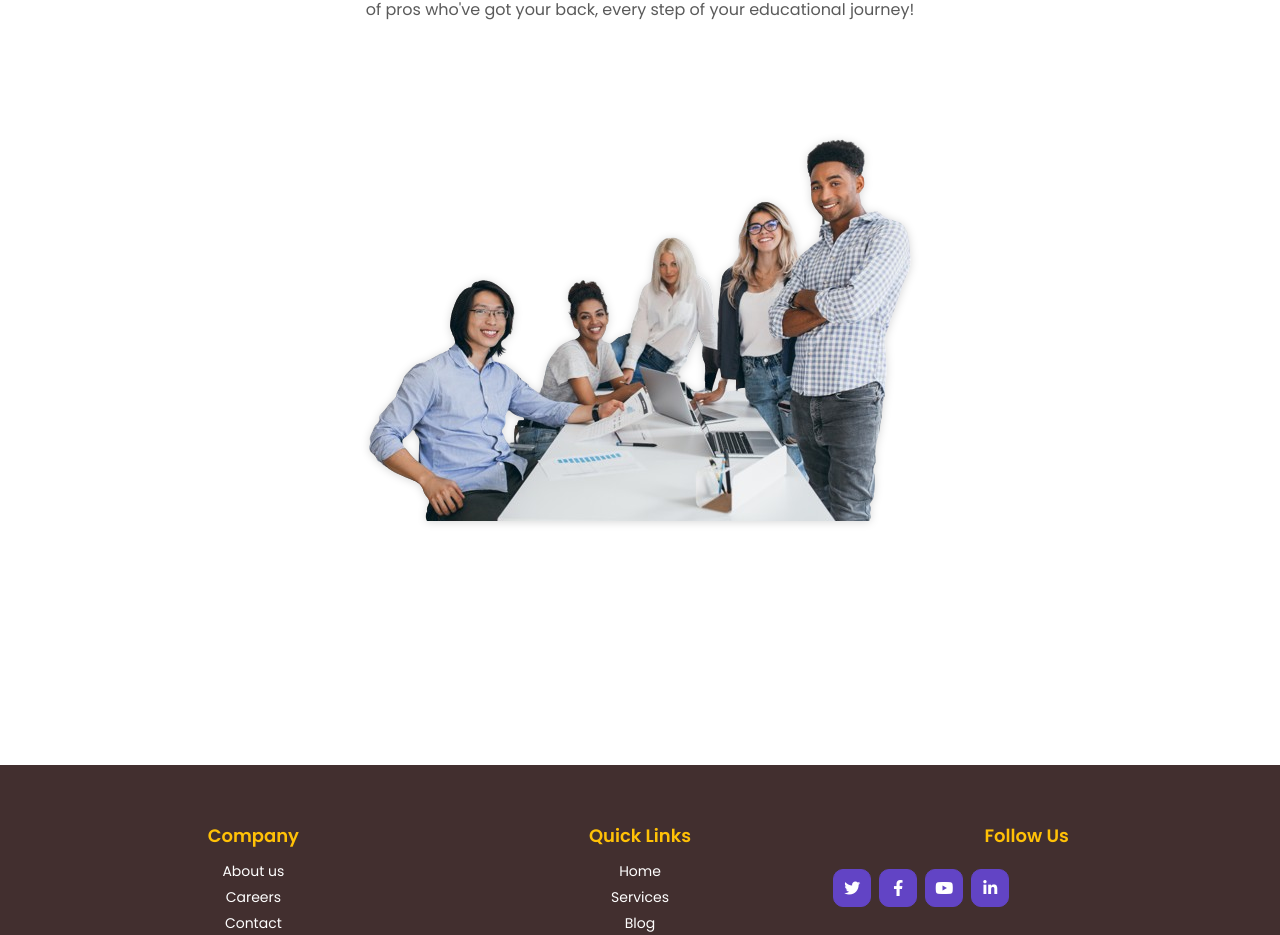
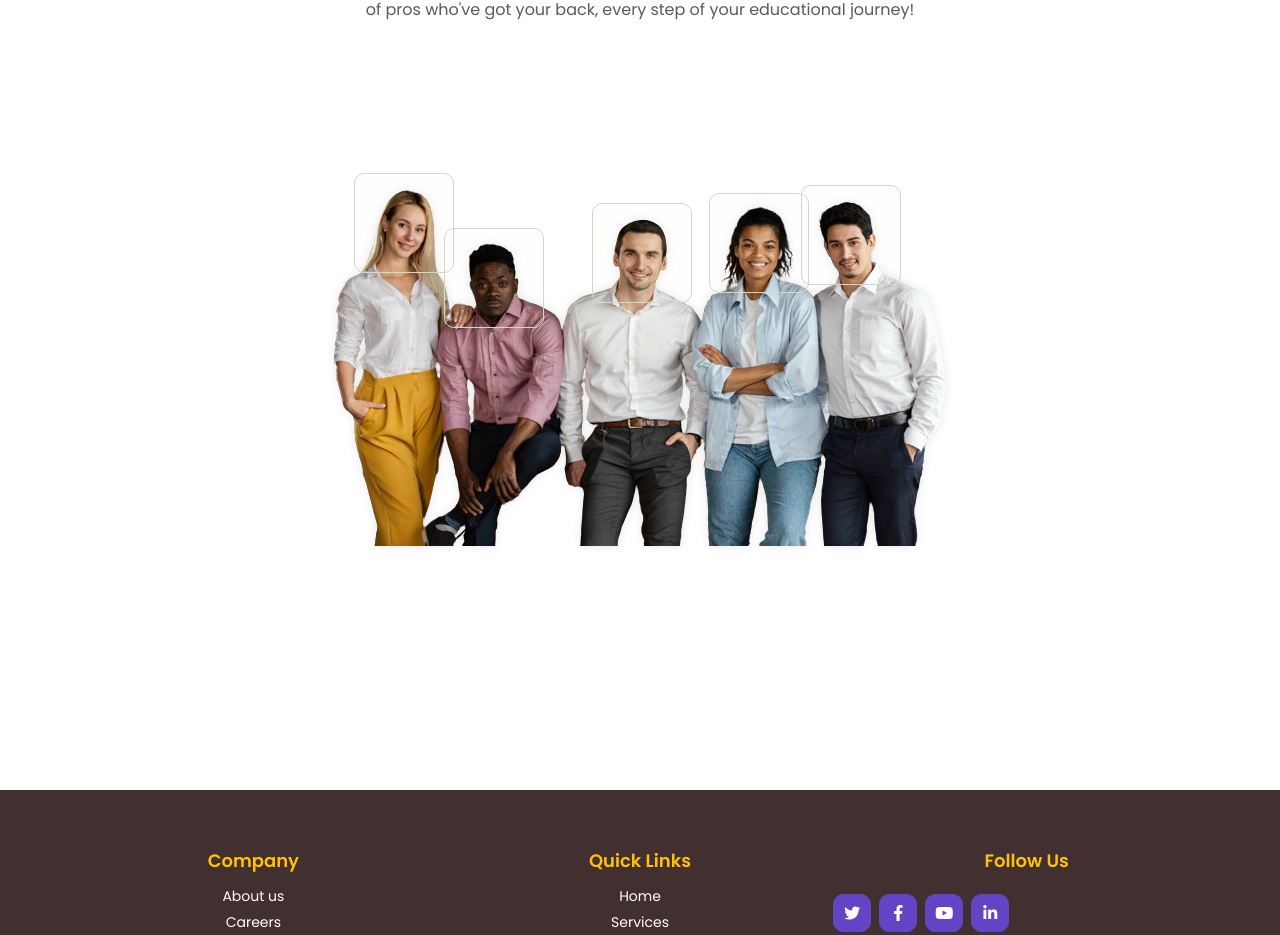
Before and after one commit to Genfour/VXL, a React (Create React App) app: page /about in a window 1280 px wide. Shown: the part 1239-2174 px from the top of the page. Built offline with nearby package versions, Linux system fonts and the light colour scheme; a web font is replaced by a local one.

Commit message:
updated team animation

```diff
--- a/public/css/style.css
+++ b/public/css/style.css
@@ -536,17 +536,20 @@
 }
 
 .team-wrapper img {
-  filter: drop-shadow(rgba(0, 0, 0, 0.16) 0px 1px 4px);
+  filter: drop-shadow(0px 0px 5px rgba(0, 0, 0, 0.1));
 }
 
 .team-member {
   position: absolute;
-  width: 35px; /* Adjust to fit the head */
-  height: 35px; /* Adjust to fit the head */
-  border-radius: 50%;
+  /* width: 35px;
+  height: 35px; */
+  border-radius: 10px;
   cursor: pointer;
-  background-color: rgba(0, 0, 0, 0.05);
-  /* opacity: 0.1; */
+  width: 100px;
+  height: 100px;
+  background-color: rgba(0, 0, 0, 0.005);
+  border: 1px solid #d1d8c5;
+  /* background-color: #6244c5; */
 }
 
 .popup-box {
@@ -586,14 +589,16 @@
 } */
 
 .team-member-1 {
-  top: 165px;
-  left: 103px;
-  /* background-color: #6244c5; */
+  /* top: 165px;
+  left: 103px; */
+  top: 35px;
+  left: 20px;
 }
 
 .popup-1 {
-  bottom: 35px;
+  bottom: 80px;
   left: -160px;
+  /* display: flex; */
 }
 
 .team-member-1:hover .popup-1 {
@@ -602,17 +607,69 @@
 }
 
 .team-member-2 {
-  top: 160px;
-  left: 205px;
-  /* background-color: #6244c5; */
+  /* top: 160px;
+  left: 205px; */
+  top: 90px;
+  left: 110px;
 }
 
 .popup-2 {
-  bottom: 80px;
-  left: -120px;
+  bottom: 120px;
+  left: 40px;
 }
 
 .team-member-2:hover .popup-2 {
+  display: flex;
+  opacity: 1;
+}
+
+.team-member-3 {
+  /* top: 110px;
+  left: 285px; */
+  top: 65px;
+  left: 258px;
+}
+
+.popup-3 {
+  bottom: 100px;
+  left: -140px;
+}
+
+.team-member-3:hover .popup-3 {
+  display: flex;
+  opacity: 1;
+}
+
+.team-member-4 {
+  /* top: 110px;
+  left: 285px; */
+  top: 55px;
+  right: 137px;
+}
+
+.popup-4 {
+  top: -170px;
+  right: -200px;
+}
+
+.team-member-4:hover .popup-4 {
+  display: flex;
+  opacity: 1;
+}
+
+.team-member-5 {
+  /* top: 110px;
+  left: 285px; */
+  top: 47px;
+  right: 45px;
+}
+
+.popup-5 {
+  top: -150px;
+  right: -400px;
+}
+
+.team-member-5:hover .popup-5 {
   display: flex;
   opacity: 1;
 }
--- a/src/pages/About.jsx
+++ b/src/pages/About.jsx
@@ -3,7 +3,7 @@ import Navbar from "../components/Navbar";
 import { faAngleRight } from "@fortawesome/free-solid-svg-icons";
 import Footer from "../components/Footer";
 import { useEffect, useState } from "react";
-import team from "../images/cropped-team.png";
+import team from "../images/team-2.png";
 
 export default function About() {
   const [side, setSide] = useState("left");
@@ -156,10 +156,43 @@ export default function About() {
                 </div>
               </div>
 
-              {/* Team Member 1 */}
+              {/* Team Member 2 */}
               <div className="team-member team-member-2">
                 <div className="popup-box popup-2">
-                  <h1>Jane Doe - Senior SE</h1>
+                  <h1>Jane Doe - Senior Lecturer</h1>
+                  <p className="mt-1">
+                    Jane oversees all educational projects, ensuring everything
+                    runs smoothly.
+                  </p>
+                </div>
+              </div>
+
+              {/* Team Member 3 */}
+              <div className="team-member team-member-3">
+                <div className="popup-box popup-3">
+                  <h1>Mathew Perry - CEO</h1>
+                  <p className="mt-1">
+                    Jane oversees all educational projects, ensuring everything
+                    runs smoothly.
+                  </p>
+                </div>
+              </div>
+
+              {/* Team Member 4 */}
+              <div className="team-member team-member-4">
+                <div className="popup-box popup-4">
+                  <h1>Alicia Hudson - Marketing Manager</h1>
+                  <p className="mt-1">
+                    Jane oversees all educational projects, ensuring everything
+                    runs smoothly.
+                  </p>
+                </div>
+              </div>
+
+              {/* Team Member 5 */}
+              <div className="team-member team-member-5">
+                <div className="popup-box popup-5">
+                  <h1>Matt Murdok - Senior Lecturer</h1>
                   <p className="mt-1">
                     Jane oversees all educational projects, ensuring everything
                     runs smoothly.
```
Also changed, not shown: src/images/team-2.png (added).
